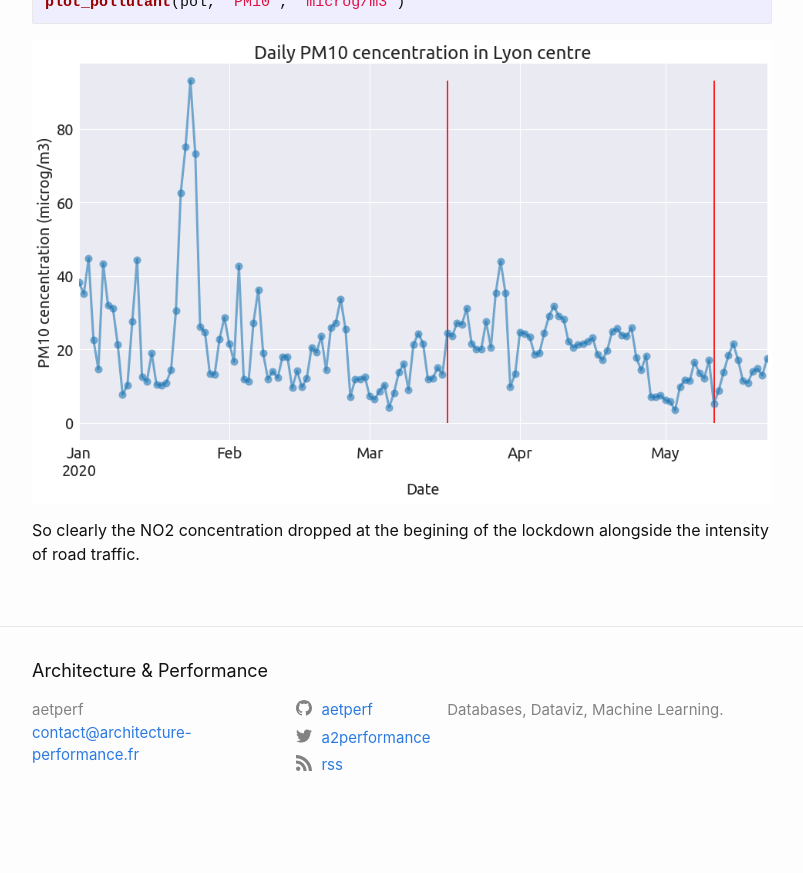
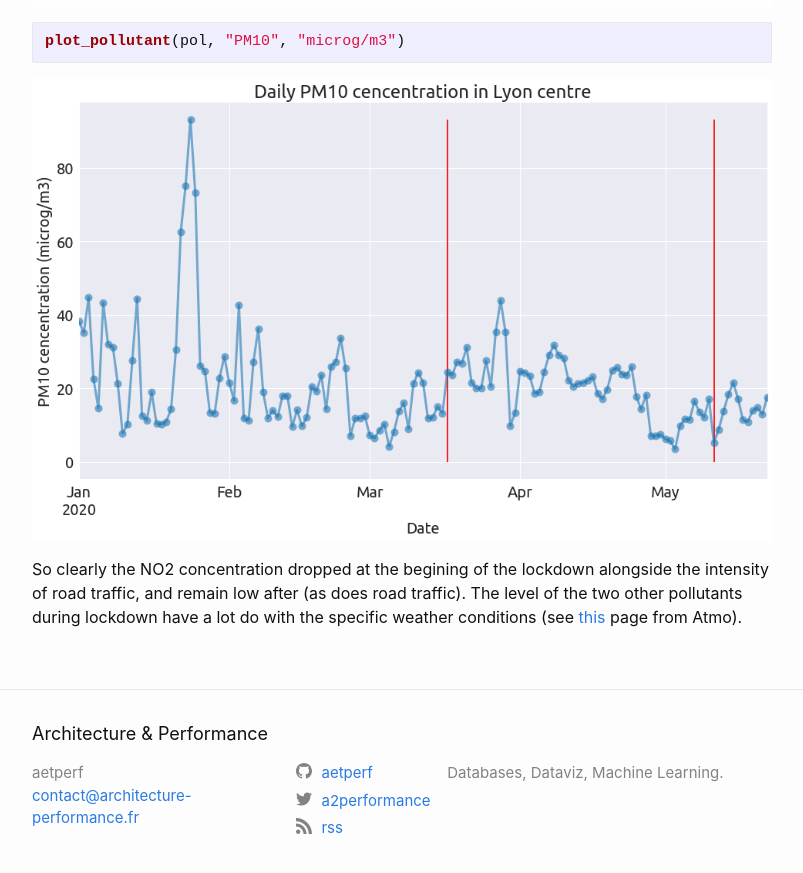
Before and after one commit to aetperf/aetperf.github.io, a Jekyll site: the page built from _posts/2020-05-22-A-Quick-study-of-air-quality-in-Lyon-with-Python.md, in a window 1280 px wide and 900 px high, scrolled down 10028 px. Shown: the top 873 px of the window, without its empty margins (238-1041 px from the left). Built offline with Jekyll 4.4.1, drawn with Linux system fonts in a browser that asks for light colours; comment, search, counter and statistics services are not loaded; before the commit the page ends 10865 px from its top, so only the background shows below that; some of the changed text lies outside the part shown.

Commit message:
small update

```diff
--- a/_posts/2020-05-22-A-Quick-study-of-air-quality-in-Lyon-with-Python.md
+++ b/_posts/2020-05-22-A-Quick-study-of-air-quality-in-Lyon-with-Python.md
@@ -721,7 +722,7 @@
 ![png](/img/2020-05-22_01/output_37_0.png)
 
 
-So clearly the NO2 concentration dropped at the begining of the lockdown alongside the intensity of road traffic.
+So clearly the NO2 concentration dropped at the begining of the lockdown alongside the intensity of road traffic, and remain low after (as does road traffic). The level of the two other pollutants during lockdown have a lot do with the specific weather conditions (see [this](https://www.atmo-auvergnerhonealpes.fr/actualite/coronavirus-evolution-de-la-qualite-de-lair-ces-2-derniers-mois-et-juste-apres-le) page from Atmo).
 
 
 {% if page.comments %}
```
Also changed, not shown: other parts of _posts/2020-05-22-A-Quick-study-of-air-quality-in-Lyon-with-Python.md (+1 -0 lines).
